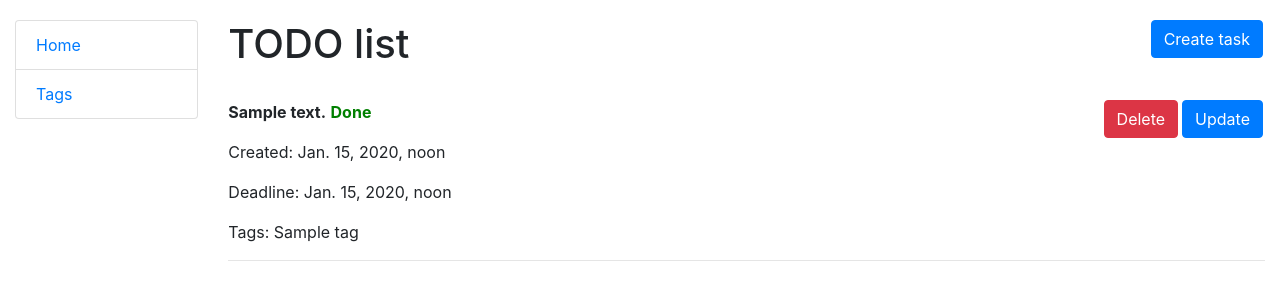
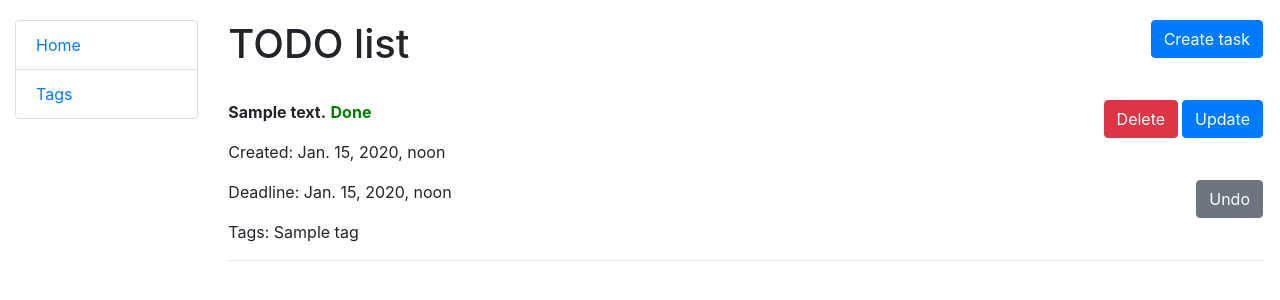
Before and after one commit to nailia-mamiedova/to-do-list, a Django app: page / in a window 1280 px wide. Shown: the top 300 px of the page. Run offline with Django 4.2, Linux system fonts and the light colour scheme; tables that the repository leaves empty hold one stand-in row (values such as "Sample post").

Commit message:
Add button to complete or undo task

```diff
--- a/templates/to_do/home_page.html
+++ b/templates/to_do/home_page.html
@@ -19,6 +19,11 @@
       <a href="{% url 'to_do:delete-task' task.id %}" class="link-to-page btn btn-danger">Delete</a>
     </p>
     <p>Created: {{ task.datetime }}</p>
+    {% if task.is_done %}
+        <a href="" class="link-to-page btn btn-secondary">Undo</a>
+      {% else %}
+        <a href="" class="link-to-page btn btn-success">Complete</a>
+      {% endif %}
     {% if task.deadline %}
       <p>Deadline: {{ task.deadline }}</p>
     {% endif %}
```
